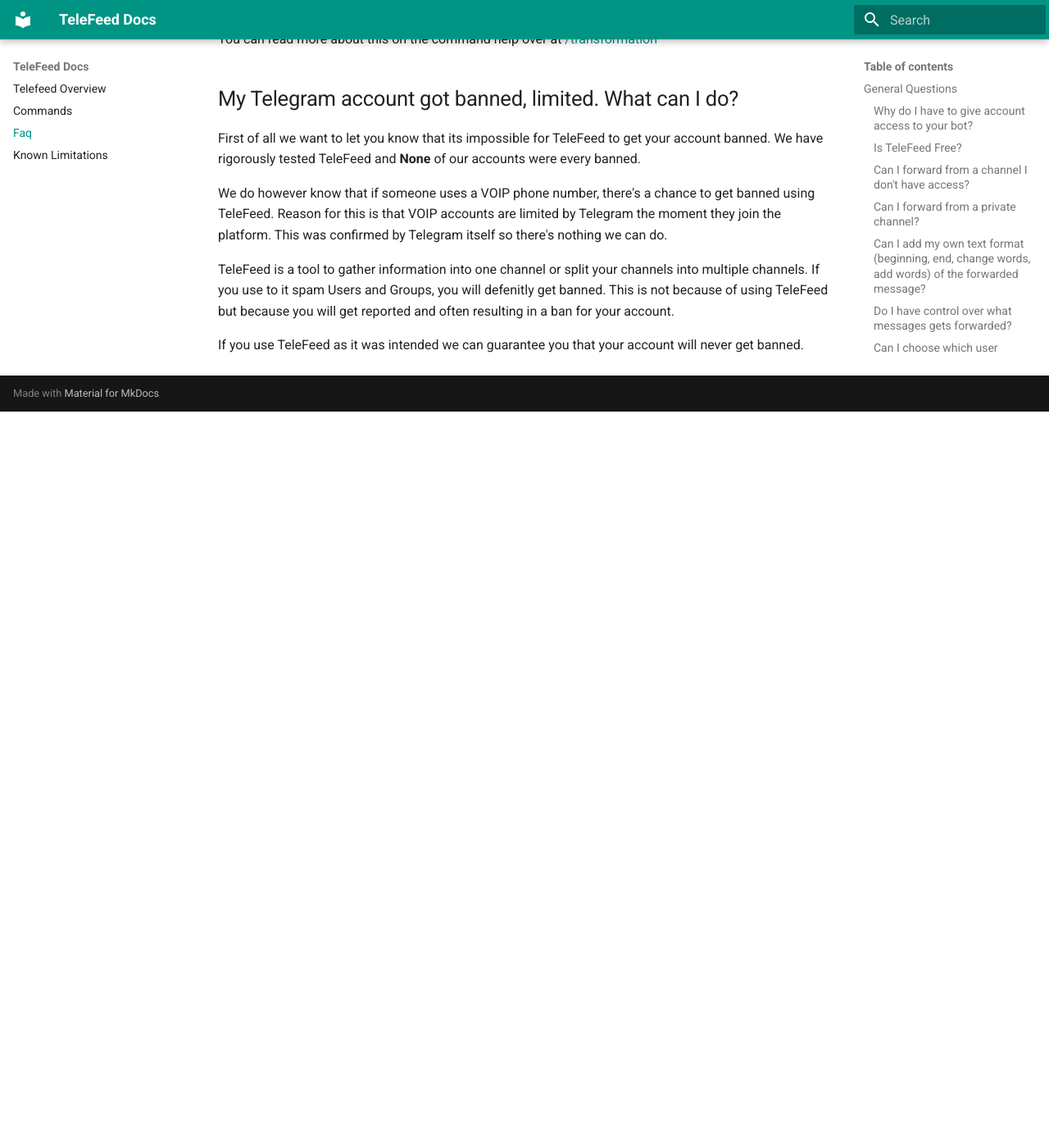
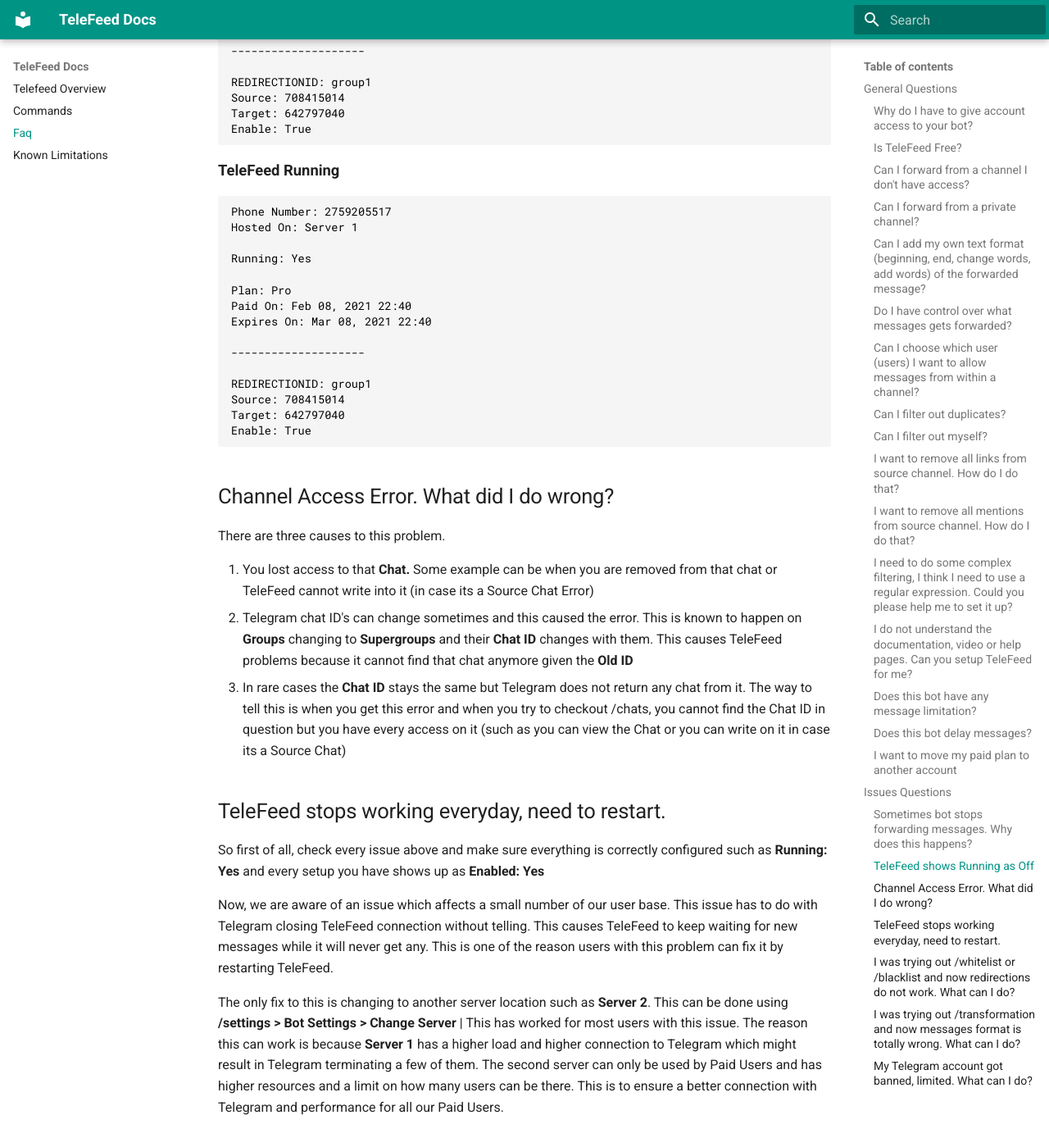
Before and after one commit to PSYR3X/telefeed_docs, an MkDocs documentation site: the page built from docs/faq.md, in a window 1280 px wide and 1400 px high, scrolled down 5439 px. Shown: the whole window at 82% size. Built offline with MkDocs 1.6.1 and Material for MkDocs 9.7.7, drawn with Linux system fonts in a browser that asks for light colours; before the commit the page ends 5941 px from its top, so only the background shows below that; some of the changed text lies outside the part shown.

Commit message:
Improvements

````diff
--- a/docs/faq.md
+++ b/docs/faq.md
@@ -203,8 +203,70 @@ You can use the [/planswap](/commands/#planswap) feature to move your <b>Paid Pl
 There are three reason TeleFeed can stop forwarding messages.
 
 1.   We are doing an update. When this happens TeleFeed goes down for about 30 seconds to 5 minute
-2.   You have stopped TeleFeed manually and probably forgot to turn it on. You can check this out using [/config](/commands/#config) command. Make sure <b>running</b> shows <b>on</b>
+2.   You have stopped TeleFeed manually and probably forgot to turn it on. You can check this out using [/config](/commands/#config) command. Make sure <b>running</b> shows <b>Yes</b>
 3.   You probably messed up with features such as [/whitelist](/commands/#whitelist), [/blacklist](/commands/#blacklist) and  [/transformation](/commands/#transformation). When used incorrectly they can easily stop your TeleFeed account.
+
+### TeleFeed shows Running as Off
+
+Most of the times when users ask us why their forwarding is not working is because TeleFeed is not running. To check this you can use the [/config](/commands/#config) command. If it says <b>Running: No</b> then it means that TeleFeed is not running.
+
+If teleFeed is not running, use the command <b>/settings</b>, choose your phone number account and then navigate through the button <b>Bot Settings</b> and click <b>Start</b>
+
+
+<p style="margin-bottom: 0px;"><b style="font-size: 115%; ">TeleFeed not running, stopped manually</b></p>
+```nohighlight
+Phone Number: 2759205517
+Hosted On: Server 1
+
+Running: No
+Stopped Manually: Yes
+
+Plan: Pro
+Paid On: Feb 08, 2021 22:40
+Expires On: Mar 08, 2021 22:40
+
+--------------------
+
+REDIRECTIONID: group1
+Source: 708415014
+Target: 642797040
+Enable: True
+```
+
+<p style="margin-bottom: 0px;"><b style="font-size: 115%; ">TeleFeed Running</b></p>
+```nohighlight
+Phone Number: 2759205517
+Hosted On: Server 1
+
+Running: Yes
+
+Plan: Pro
+Paid On: Feb 08, 2021 22:40
+Expires On: Mar 08, 2021 22:40
+
+--------------------
+
+REDIRECTIONID: group1
+Source: 708415014
+Target: 642797040
+Enable: True
+```
+
+### Channel Access Error. What did I do wrong?
+
+There are three causes to this problem.
+
+1.   You lost access to that <b>Chat.</b> Some example can be when you are removed from that chat or TeleFeed cannot write into it (in case its a Source Chat Error)
+2.   Telegram chat ID's can change sometimes and this caused the error. This is known to happen on <b>Groups</b> changing to <b>Supergroups</b> and their <b>Chat ID</b> changes with them. This causes TeleFeed problems because it cannot find that chat anymore given the <b>Old ID</b>
+3.   In rare cases the <b>Chat ID</b> stays the same but Telegram does not return any chat from it. The way to tell this is when you get this error and when you try to checkout /chats, you cannot find the Chat ID in question but you have every access on it (such as you can view the Chat or you can write on it in case its a Source Chat)
+
+### TeleFeed stops working everyday, need to restart.
+
+So first of all, check every issue above and make sure everything is correctly configured such as <b>Running: Yes</b> and every setup you have shows up as <b>Enabled: Yes</b>
+
+Now, we are aware of an issue which affects a small number of our user base. This issue has to do with Telegram closing TeleFeed connection without telling. This causes TeleFeed to keep waiting for new messages while it will never get any. This is one of the reason users with this problem can fix it by restarting TeleFeed.
+
+The only fix to this is changing to another server location such as <b>Server 2</b>. This can be done using <b>/settings > Bot Settings > Change Server</b> | This has worked for most users with this issue. The reason this can work is because <b>Server 1</b> has a higher load and higher connection to Telegram which might result in Telegram terminating a few of them. The second server can only be used by Paid Users and has higher resources and a limit on how many users can be there. This is to ensure a better connection with Telegram and performance for all our Paid Users.
 
 ### I was trying out /whitelist or /blacklist and now redirections do not work. What can I do?
 
````
